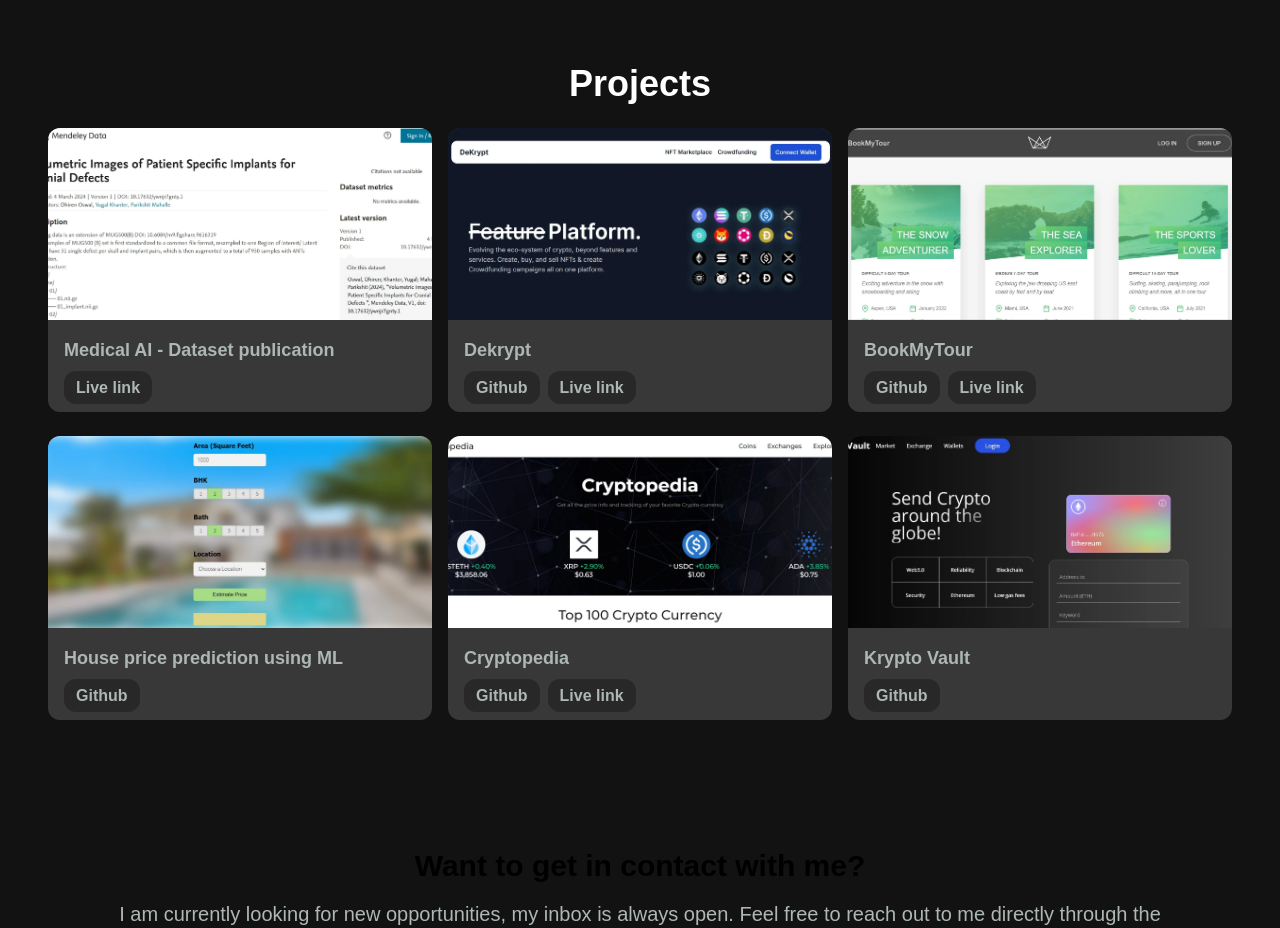
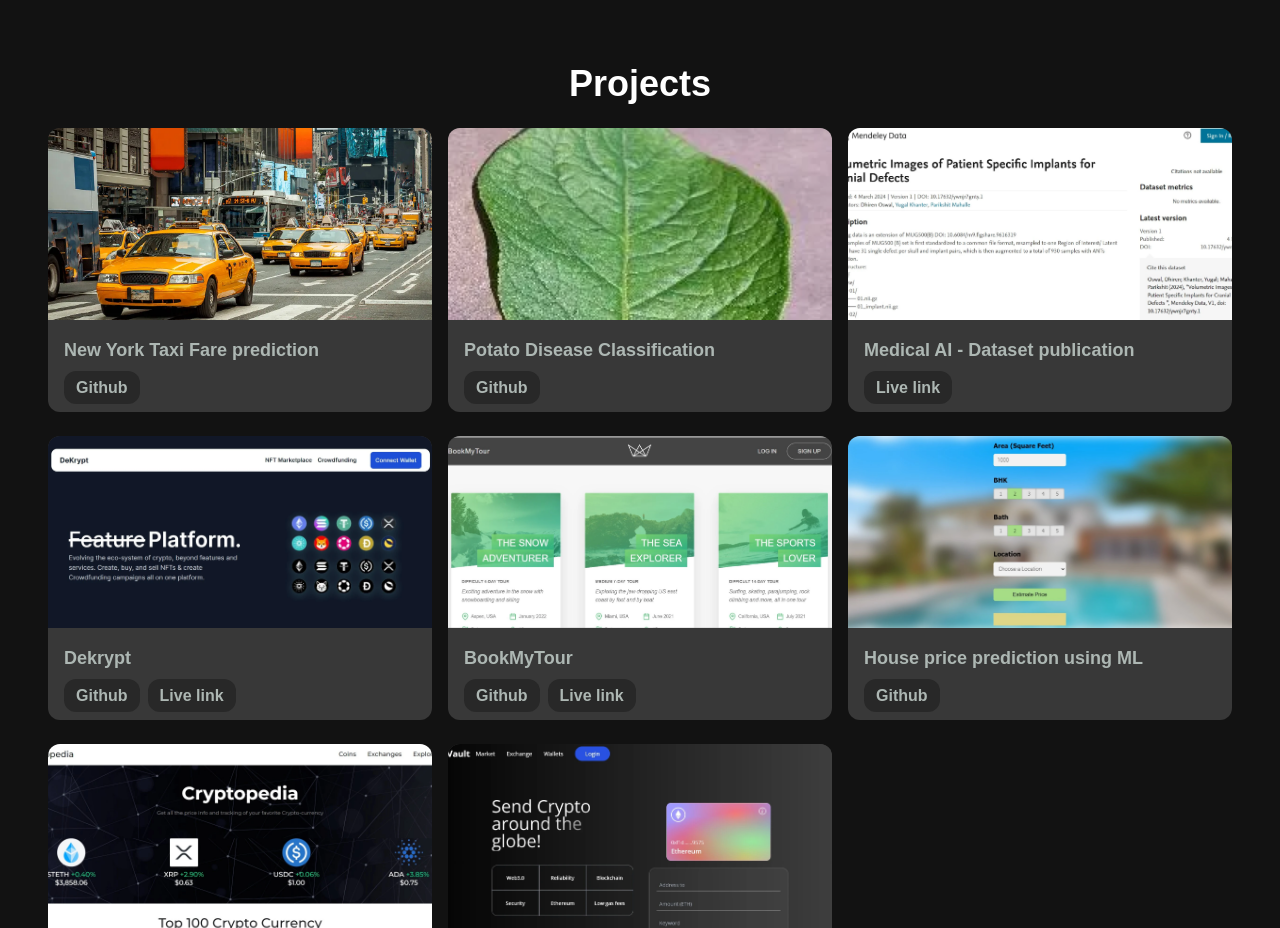
Before and after one commit to yugal82/portfolio-website, a Next.js app: page / in a window 1280 px wide. Shown: the part 3440-4368 px from the top of the page. Built offline with nearby package versions, Linux system fonts and the light colour scheme.

Commit message:
new projects added

```diff
--- a/src/app/components/Projects.jsx
+++ b/src/app/components/Projects.jsx
@@ -3,6 +3,20 @@ import React from 'react'
 import ProjectCard from './ProjectCard';
 
 const projectsDetails = [
+    {
+        name: "New York Taxi Fare prediction",
+        image: "/images/projects/nyc-taxi.webp",
+        demoLink: "",
+        githubLink: "https://github.com/yugal82/Machine-Learning/blob/master/Projects/NYC_Taxi_fare_prediction.ipynb",
+        skills: ["Python", "Pandas", "Numpy", "Sklearn", "Fetaure Engineering", "Random Forest"]
+    },
+    {
+        name: "Potato Disease Classification",
+        image: "/images/projects/potato-disease.webp",
+        demoLink: "",
+        githubLink: "https://github.com/yugal82/Deep-Learning/tree/master/Project/Potato-Disease",
+        skills: ["Python", "Pandas", "Numpy", "Tensorflow", "Keras", "CNN", "Matplotlib", "Deep learning"]
+    },
     {
         name: 'Medical AI - Dataset publication',
         image: '/images/projects/dataset.webp',
```
Also changed, not shown: public/images/projects/nyc-taxi.webp (added), public/images/projects/potato-disease.webp (added).
